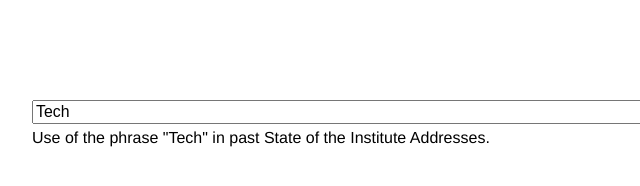
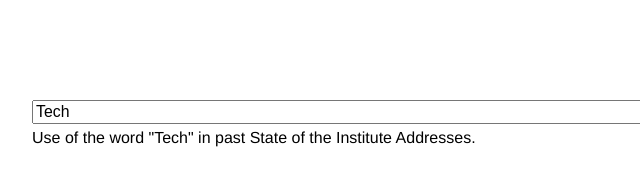
Before and after one commit to Tanner/GT-SOTI, a plain HTML site: page index.html in a window 1280 px wide. Shown: the full height of the page, 208-848 px from the left. Drawn offline with nearby package versions, Linux system fonts and the light colour scheme; no server answers.

Commit message:
Only single words work right now.

```diff
--- a/index.html
+++ b/index.html
@@ -10,7 +10,7 @@
 	<div id="main">
 		<div id="search">
 			<input type="text" name="query" value="Tech">
-			<p>Use of the phrase "<span id="phrase">Tech</span>" in past State of the Institute Addresses.</p>
+			<p>Use of the word "<span id="phrase">Tech</span>" in past State of the Institute Addresses.</p>
 		</div>
 		<div id="d3">
 		</div>
```
